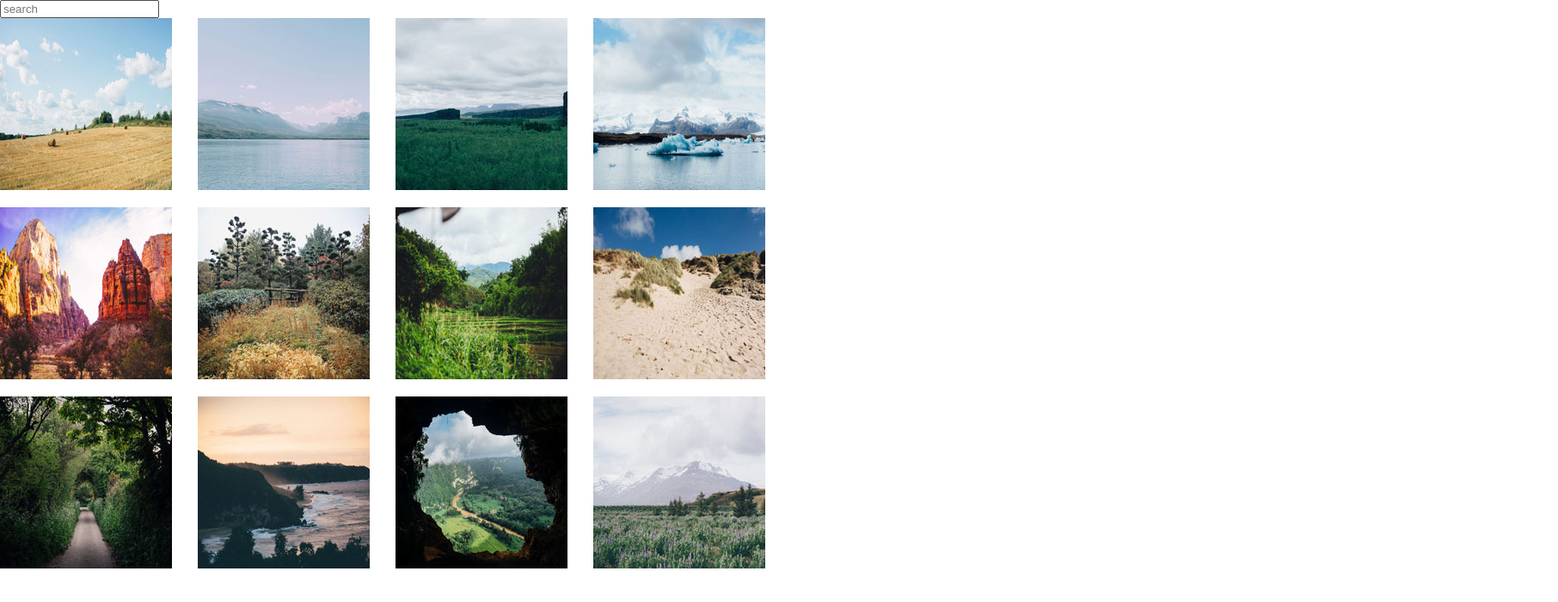
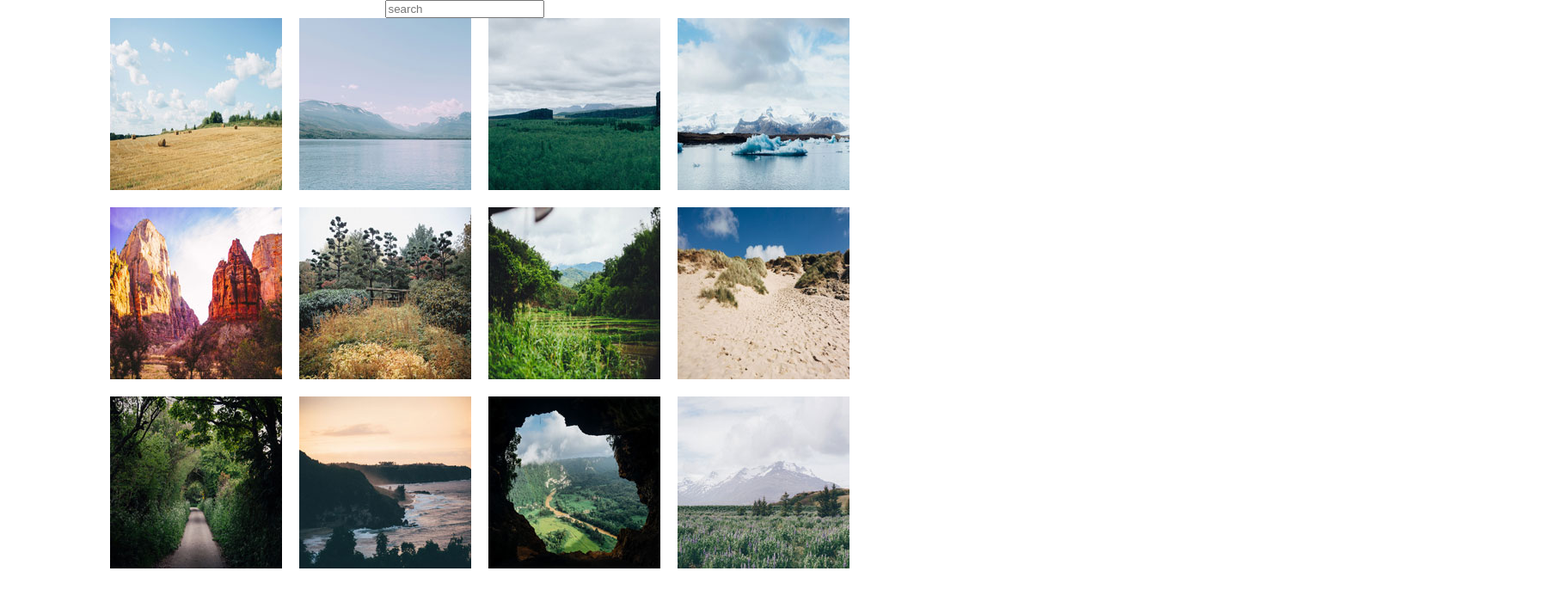
Before and after one commit to charlie-art/project-5, a plain HTML site: page index.html in a window 1280 px wide. Shown: the whole page at 86% size, 1812 px wide, since content can reach past the window. Drawn offline with Linux system fonts and the light colour scheme; some packages are replaced by stand-ins of ours; a script that the page names is missing.

Commit message:
update css grid

```diff
--- a/css/style.css
+++ b/css/style.css
@@ -1,13 +1,15 @@
-
+.searchbox {
+   margin-right: 200px;
+    display: flex;
+    justify-content: center;
+}
 
 .gallery {
   display: grid;
-  grid-gap: 200px;
-  grid-template-columns: 30px 30px 30px 30px;
-  grid-template-rows: 20px 20px 20px 20px;
+  grid-gap: 40px;
+  grid-template-columns: 180px 180px 180px 180px;
+  grid-template-rows: 180px 180px 180px 180px;
 }
-
-
 
 .input {
     width: 100%;
@@ -42,14 +44,14 @@
      }
 
      @media screen and (min-width: 1024px) {
-        body { min-width: 1024px;
+        body { max-width: 1024px;
             margin: auto;
 
 
         }
 
         .container a {
-            max-width: 1024px;
+            min-width: 1024px;
             display: grid;
         }
 
@@ -58,5 +60,4 @@
         }
 
 
-
- }
+    }
--- a/index.html
+++ b/index.html
@@ -12,7 +12,7 @@
 <body>
     <div class="input-div">
 
-        <div> <input id="search" type="text" placeholder="search"></div>
+        <div class="searchbox"> <input id="search" type="text" placeholder="search"></div>
     </div>
     <div class="container">
         <div class="gallery">
@@ -93,7 +93,6 @@ I walked through this meadow of bluebells and got a good view of the snow on the
         crossorigin="anonymous"></script>
     <script src="./js/searchFilter.js"></script>
     <script src="./js/app.js"></script>
-    <script src="./images/photos/search.js"></script>
 </body>
 
 </html>
--- a/js/app.js
+++ b/js/app.js
@@ -1 +1,2 @@
-baguetteBox.run(".gallery");
+baguetteBox.run('.gallery');
+const search = new Filter('search', 'data-caption')
```
